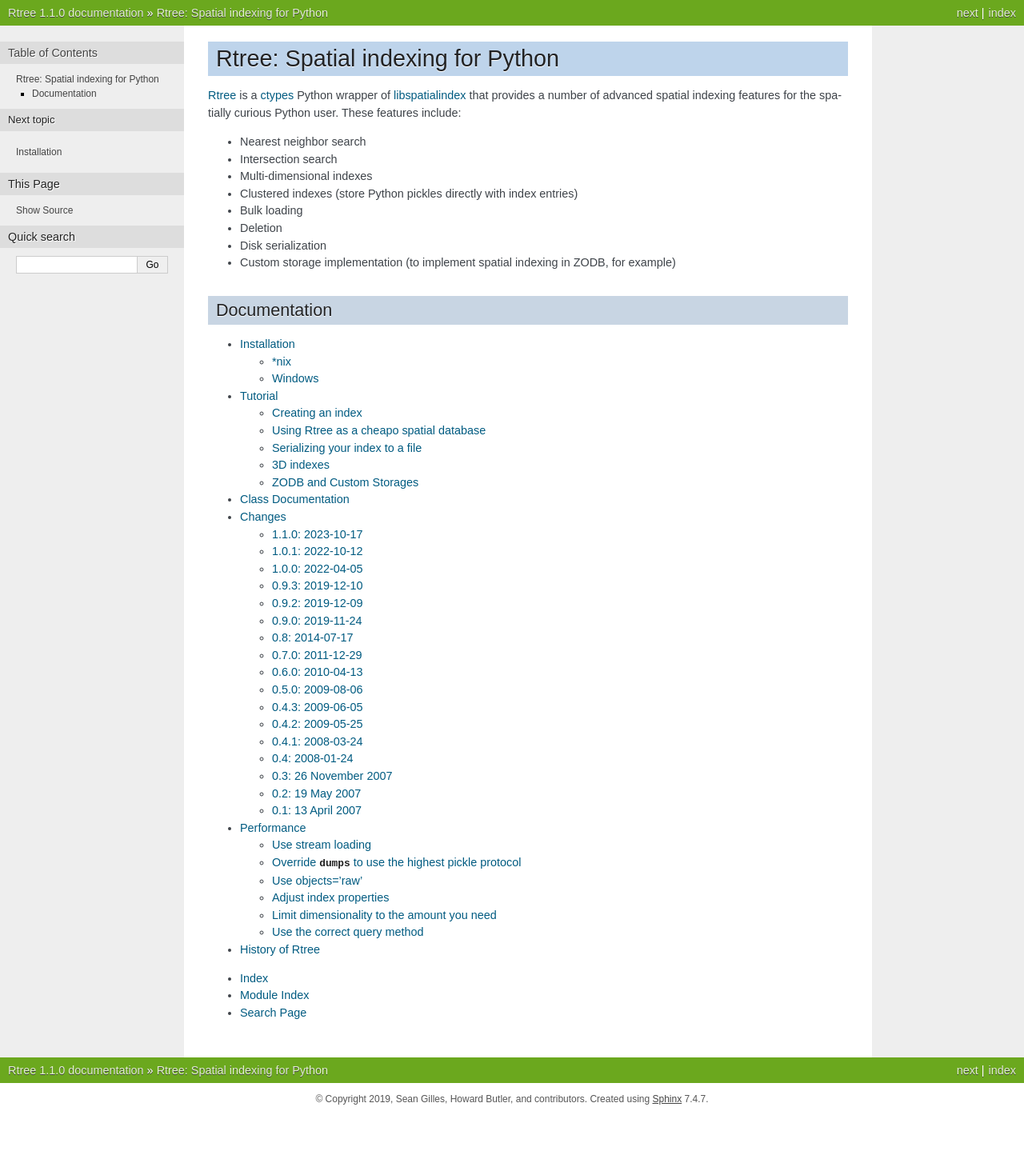
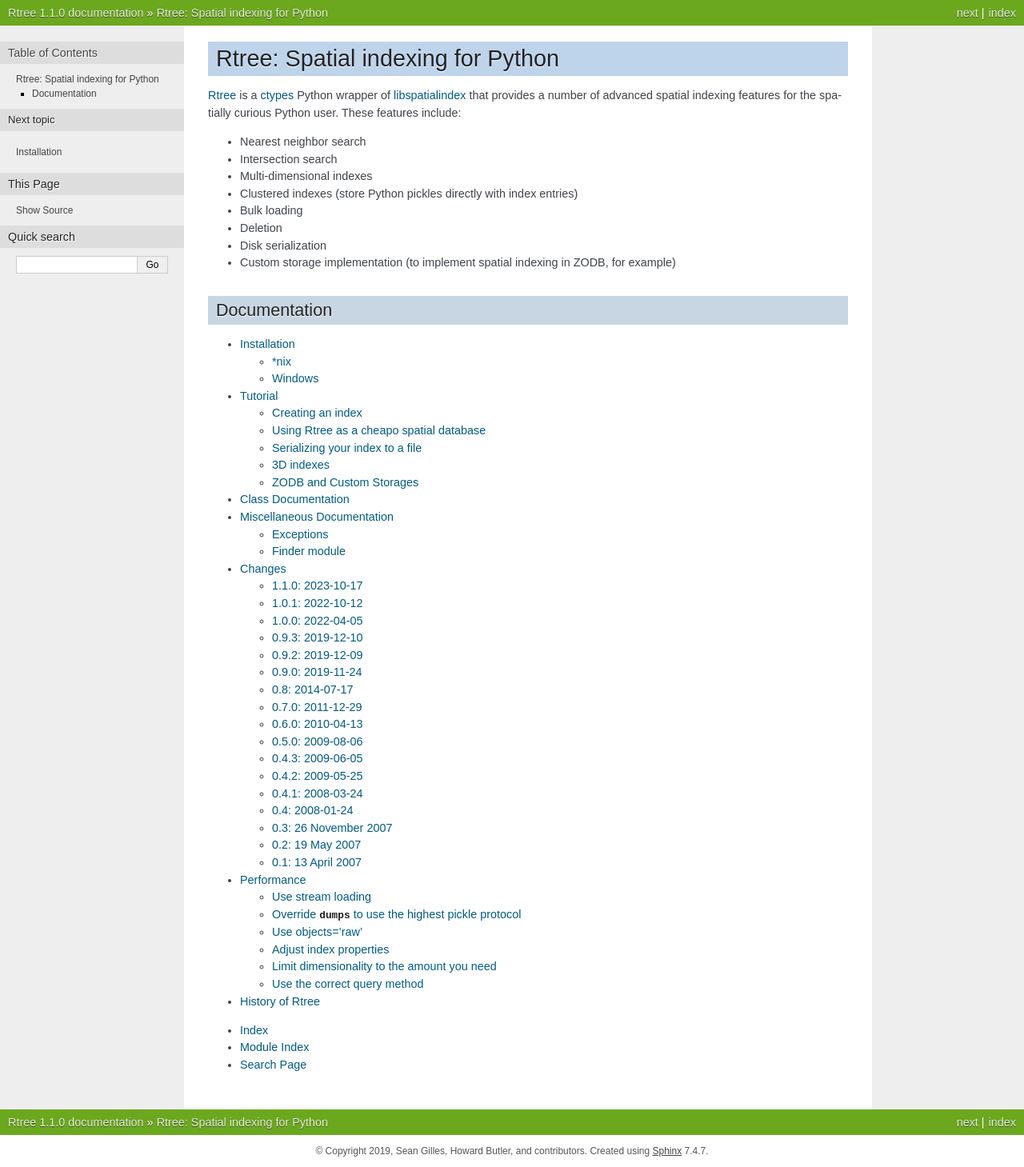
Before and after one commit to Toblerity/rtree, a Sphinx documentation site: the page built from docs/source/index.rst, in a window 1280 px wide. Shown: the whole page at 80% size. Built offline with Sphinx 7.4.7, drawn with Linux system fonts in a browser that asks for light colours; before the commit the page ends 1394 px from its top, so only the background shows below that.

Commit message:
Add miscellaneous documentation for exceptions and finder module

```diff
--- a/docs/source/index.rst
+++ b/docs/source/index.rst
@@ -25,6 +25,7 @@
    install
    tutorial
    class
+   misc
    changes
    performance
    history
--- /dev/null
+++ b/docs/source/misc.rst
@@ -0,0 +1,16 @@
+.. _misc:
+
+Miscellaneous Documentation
+------------------------------------------------------------------------------
+
+Exceptions
+==========
+
+.. autoexception:: rtree.exceptions.RTreeError
+    :members:
+
+Finder module
+=============
+
+.. automodule:: rtree.finder
+    :members:
```
Also changed, not shown: 1 other file.
